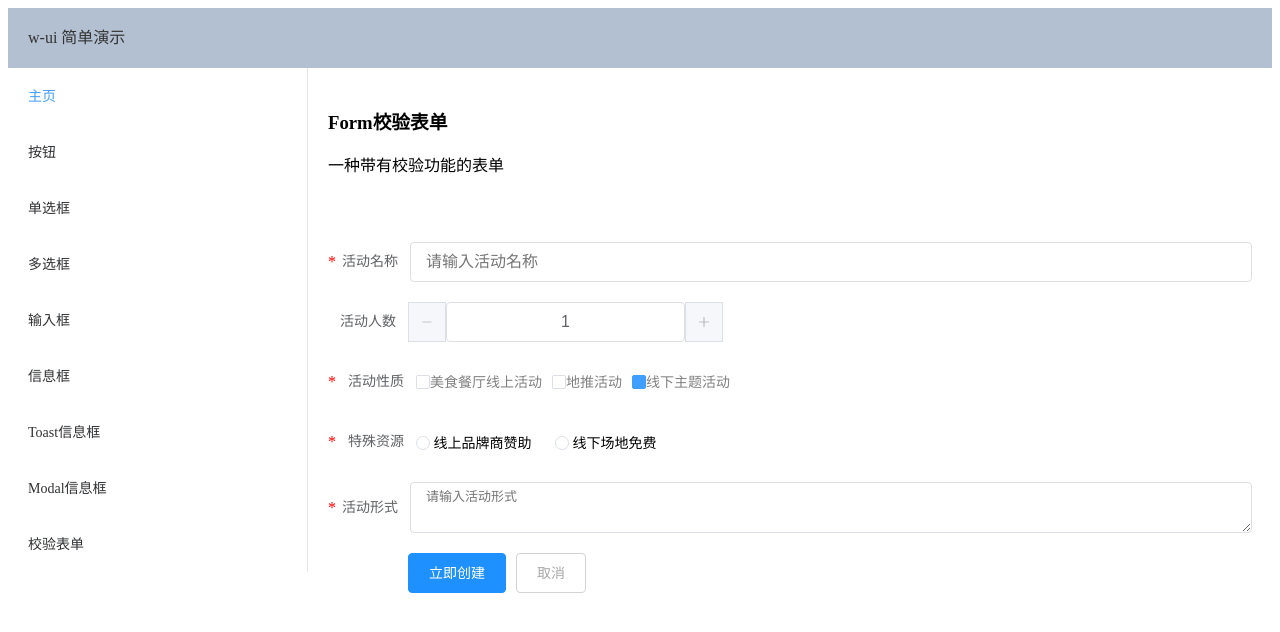
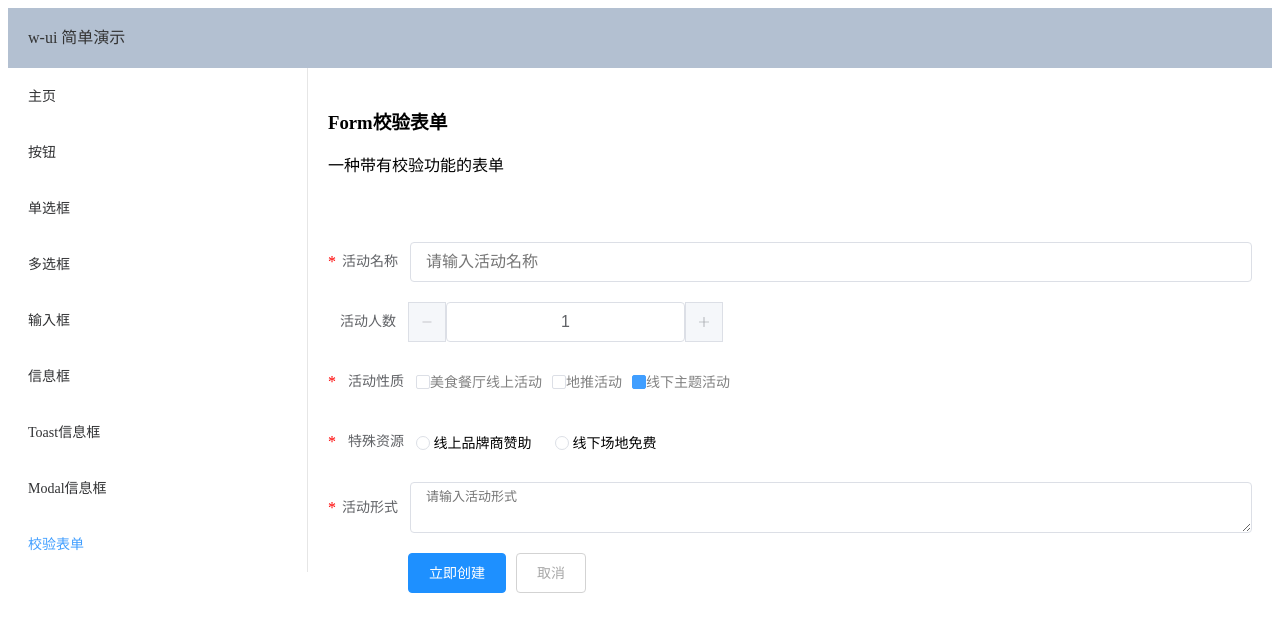
Before and after one commit to WangRujian0321/w-ui, a Vue app: page /form in a window 1280 px wide. Shown: the top 632 px of the page. Built offline with nearby package versions, Linux system fonts and the light colour scheme.

Commit message:
添加了路由监听

```diff
--- a/examples/views/Index.vue
+++ b/examples/views/Index.vue
@@ -5,36 +5,36 @@
       <el-container style="height: 100%">
         <el-aside class="el-aside-class">
           <el-menu
-              default-active="0" class="el-menu-vertical-demo"
+              :default-active="active" class="el-menu-vertical-demo"
               router
               @select="handleSelect"
               @open="handleOpen"
               @close="handleClose">
-            <el-menu-item index="0" route="/home">
+            <el-menu-item index="home" route="/home">
               <span slot="title">主页</span>
             </el-menu-item>
-            <el-menu-item index="1" route="/button">
+            <el-menu-item index="button" route="/button">
               <span slot="title">按钮</span>
             </el-menu-item>
-            <el-menu-item index="2" route="/radio">
+            <el-menu-item index="radio" route="/radio">
               <span slot="title">单选框</span>
             </el-menu-item>
-            <el-menu-item index="3" route="/checkbox">
+            <el-menu-item index="checkbox" route="/checkbox">
               <span slot="title">多选框</span>
             </el-menu-item>
-            <el-menu-item index="4" route="/input">
+            <el-menu-item index="input" route="/input">
               <span slot="title">输入框</span>
             </el-menu-item>
-            <el-menu-item index="5" route="/message">
+            <el-menu-item index="message" route="/message">
               <span slot="title">信息框</span>
             </el-menu-item>
-            <el-menu-item index="6" route="/toast">
+            <el-menu-item index="toast" route="/toast">
               <span slot="title">Toast信息框</span>
             </el-menu-item>
-            <el-menu-item index="7" route="/modal">
+            <el-menu-item index="modal" route="/modal">
               <span slot="title">Modal信息框</span>
             </el-menu-item>
-            <el-menu-item index="8" route="/form">
+            <el-menu-item index="form" route="/form">
               <span slot="title">校验表单</span>
             </el-menu-item>
           </el-menu>
@@ -52,7 +52,15 @@ export default {
   name: "Index",
   data() {
     return {
-      isCollapse: true
+      active: "home",
+    }
+  },
+  watch:{
+    $route:{
+      immediate: true,
+      handler(to) {
+        this.active = to.name;
+      }
     }
   },
   methods: {
```
